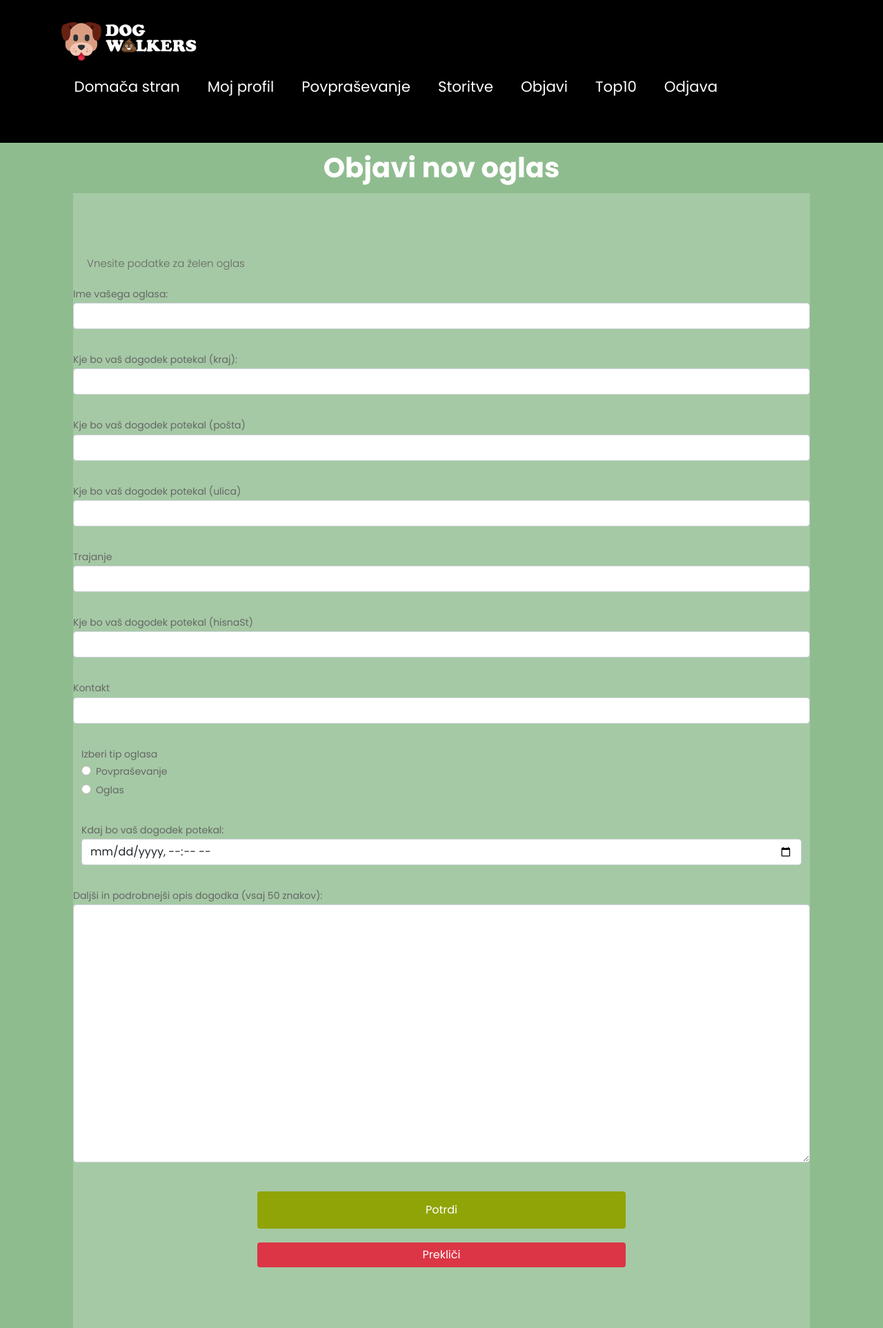
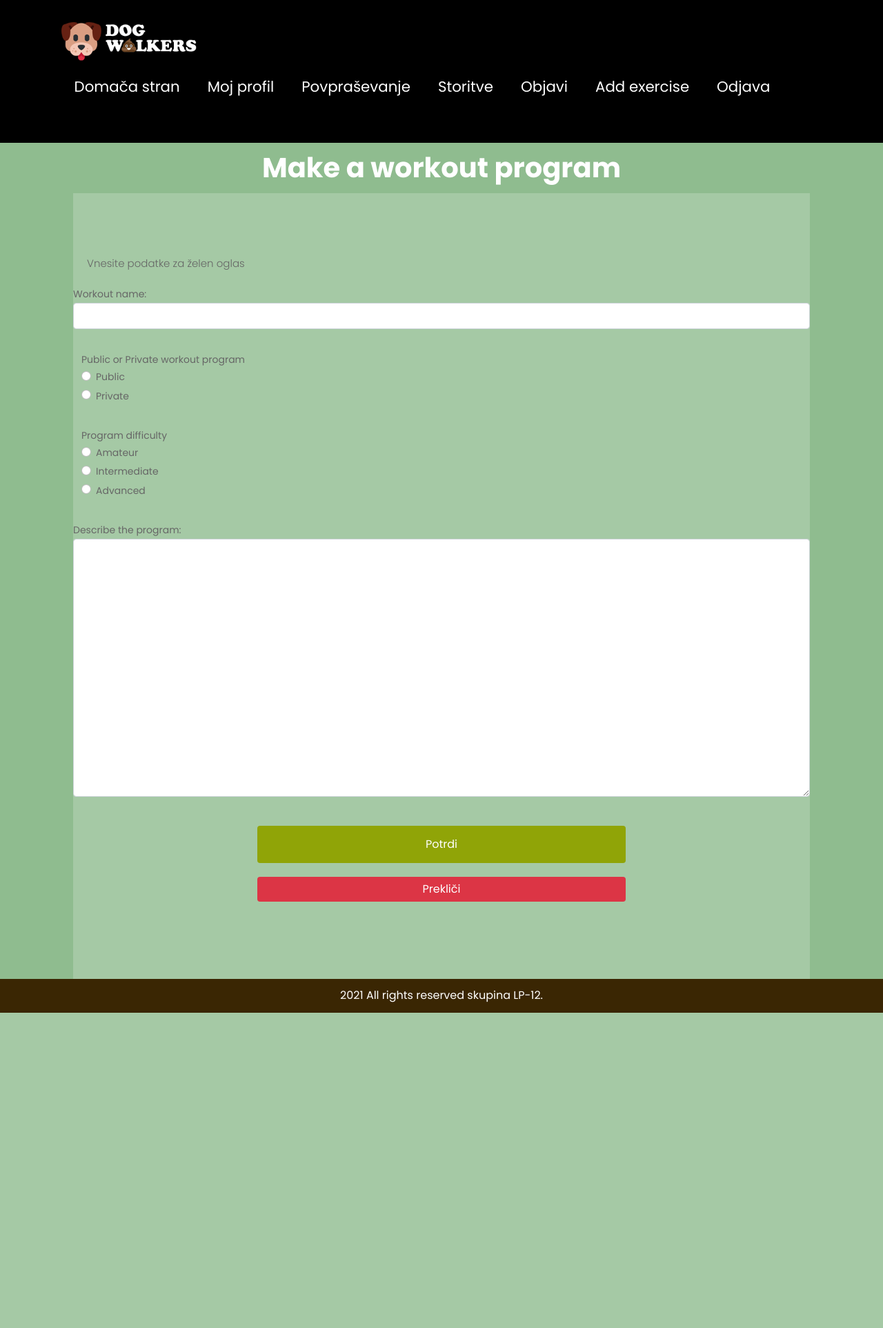
Before and after one commit to jarcM/Diplomska, a Node server app: page /objava in a window 1280 px wide. Shown: the top 1925 px of the page at 69% size. After the commit the page ends 1468 px from the top, so only its background shows below. Run offline with Node 20, Linux system fonts and the light colour scheme; some libraries are stand-ins or nearby versions.

Commit message:
Starting

```diff
--- a/app_api/controllers/dogodki.js
+++ b/app_api/controllers/dogodki.js
@@ -1,5 +1,8 @@
 const mongoose = require('mongoose');
 const Dogodek = mongoose.model('Dogodek');
+const Program = mongoose.model('Program');
+const Exercise = mongoose.model('Exercise');
+
 const Uporabnik = mongoose.model('Uporabnik');
 const Oglas = mongoose.model('Oglas');
 const NodeGeocoder = require('node-geocoder');
@@ -98,31 +101,20 @@ const dogodekKreiraj = (req, res) => {
     });
 };
 const oglasKreiraj = (req, res) => {
-    Dogodek.create({
-        koordinate: [
-            parseFloat(req.body.lat),
-            parseFloat(req.body.lng)
-        ],
-        naslovOglasa: req.body.naslovOglasa,
-        kraj: req.body.kraj,
-        posta: req.body.posta,
-        ulica: req.body.ulica,
-        hisnaSt: req.body.hisnaSt,
-        vreme: req.body.vreme,
-        kontakt: req.body.kontakt,
-        opisZahtev: req.body.opisZahtev,
-        kreatorID: sessionID,
-        jePovprasevanje: req.body.jePovprasevanje,
-        datum: req.body.datum,
-        trajanje: req.body.trajanje,
-    }, (napaka, dogodek) => {
+    console.log("do sm prslo1")
+    Program.create({
+        naslov: req.body.naslov,
+        visibility: req.body.visibility,
+        difficulty: req.body.difficulty,
+    }, (napaka, program) => {
         if (napaka) {
             res.status(400).json(napaka);
         } else {
-            res.status(201).json(dogodek);
+            res.status(201).json(program);
         }
     });
 };
+
 const dogodkiPreberiIzbrano = (req, res) => {
     Dogodek
         .findById(req.params.idDogodka)
@@ -281,6 +273,40 @@ const prikaziObrazecZaDogodek = (req, res) => {
 const dodajOglas = (req, res) => {
     prikaziObrazecZaOglas(req, res);
 }
+const dodajVaje = (req, res) => {
+    Program.findOne()
+        .sort(({_id:-1}))
+        .exec((napaka, program) => {
+            if (napaka) {
+                console.log(napaka);
+                res.status(400).json(napaka);
+            } else {
+                console.log(program.naslov)
+                Exercise.find()
+                    .sort(({_id:1}))
+                    .exec((napaka, exercise) => {
+                        if (napaka) {
+                            console.log(napaka);
+                            res.status(400).json(napaka);
+                        } else {
+                            Exercise.find()
+                                .sort(({_id:1}))
+                            res.render('dodajVaje',{
+                                title:'dodajVaje2',
+                                program,
+                                exercise
+
+                            })
+                        }
+                    });
+            }
+        });
+}
+const addExercise = (req, res) => {
+    res.render('addExercise',{
+        title:'addExercise',
+                })
+}
 
 const prikaziObrazecZaOglas = (req, res) => {
     res.render('objava', {
@@ -338,48 +364,74 @@ const shraniDogodek = async (req, res) => {
     });
 }
 const shraniOglas = async (req, res) => {
-    var lati = 0;
-    var longi = 0;
-    var cena = 0;
-    req.body.kraj = " " + req.body.kraj;
-    const geodata = await getgeo(req.body.ulica.concat(req.body.kraj)).catch(null);
-    console.log(req.body.kraj)
-    console.log(req.body.ulica)
-    lati = geodata[0].latitude;
-    console.log(lati)
-    longi = geodata[0].longitude;
-    axios
-        .get('api/seja')
-        .then((odgovor) => {
-            console.log(odgovor.data)
-            sessionID = odgovor.data;
-            axios({
+    console.log("do sm prslo2")
+    axios({
                 method: 'post',
-                url: '/api/oglasi',
+                url: '/api/program',
                 data: {
-                    lat: lati,
-                    lng: longi,
-                    naslovOglasa: req.body.naslovOglasa,
-                    kraj: req.body.kraj,
-                    posta: req.body.posta,
-                    ulica: req.body.ulica,
-                    vreme: req.body.vreme,
-                    hisnaSt: req.body.hisnaSt,
-                    kontakt: req.body.kontakt,
-                    opisZahtev: req.body.opisZahtev,
-                    kreatorID: sessionID,
-                    jePovprasevanje: req.body.jePovprasevanje,
-                    datum: req.body.datum,
-                    trajanje: req.body.trajanje,
+                    naslov: req.body.naslov,
+                    visibility: req.body.visibility,
+                    difficulty: req.body.difficulty,
                 }
             }).then(() => {
-                res.redirect('/servicesList');
+                res.redirect('/dodajVaje');
             }).catch((napaka) => {
                 console.log(napaka);
             });
-        })
 }
+const shraniVaje = async (req, res, program) => {
+    if (!program) {
+        res.status(404).json({"sporočilo": "Ne najdem dogodka."});
+    } else {
+        program.vaje.push({
+            naslov: req.body.naslov,
+            repsWeight:{
+                reps1:req.body.reps1,
+                reps2:req.body.reps2,
+                reps3:req.body.reps3,
+                reps4:req.body.reps4,
+                reps5:req.body.reps5,
+            },
+        });
+        program.save((napaka, program) => {
+            if (napaka) {
+                res.status(400).json(napaka);
+            } else {
+                res.redirect('/dodajVaje')
+            }
+        });
+    }
+}
+const exerciseKreiraj = (req, res) => {
+    console.log("do sm prslo1")
+    Exercise.create({
+        naslov: req.body.naslov,
+        mainBodyPart: req.body.bodyPart,
+    }, (napaka, workout) => {
+        if (napaka) {
+            res.status(400).json(napaka);
+        } else {
+            res.redirect('/addExercise')
+        }
 
+    });
+
+};
+const vajeKreiraj = (req, res) => {
+    Program.findOne()
+        .sort(({_id:-1}))
+        .select('vaje')
+        .exec((napaka, program) => {
+            if (napaka) {
+                console.log(napaka);
+                res.status(400).json(napaka);
+            } else {
+                console.log(program._id)
+                shraniVaje(req,res,program, req.body)
+            }
+        });
+
+};
 const odjavi = (req, res) => {
     if (!req.params.idDogodka) {
         return res.status(404).json("ne");
@@ -469,7 +521,6 @@ const izbrisi = (req, res) => {
             }
     }
 
-
 const posodobiDogodek = async (req, res) => {
     console.log("tuki2")
     if (!req.params.idDogodka) {
@@ -531,10 +582,15 @@ module.exports = {
     dodajDogodek,
     dodajOglas,
     shraniOglas,
+    shraniVaje,
     shraniDogodek,
     odjavi,
     prijavi,
+    dodajVaje,
     izbrisi,
     posodobiDogodek,
-    rezervirajDogodek
+    rezervirajDogodek,
+    vajeKreiraj,
+    addExercise,
+    exerciseKreiraj
 };
--- a/app_api/routes/index.js
+++ b/app_api/routes/index.js
@@ -13,7 +13,7 @@ router.get('/dogodki',
     ctrlDogodki.dogodkiSeznam);
 router.post('/dogodki',
     ctrlDogodki.dogodekKreiraj);
-router.post('/oglasi',
+router.post('/program',
     ctrlDogodki.oglasKreiraj);
 router.get('/dogodki/:idDogodka',
     ctrlDogodki.dogodkiPreberiIzbrano);
@@ -23,6 +23,10 @@ router.put('/dogodki/:idDogodka',
     ctrlDogodki.dogodkiPosodobiIzbrano);
 router.delete('/dogodki/:idDogodka',
     ctrlDogodki.dogodkiIzbrisiIzbrano);
+
+/* Komentarji */
+router.post('/program/vaje',
+    ctrlDogodki.vajeKreiraj);
 
 /* Komentarji */
 router.post('/uporabniki/:idUporabnika/komentarji',
--- a/app_server/routes/index.js
+++ b/app_server/routes/index.js
@@ -18,8 +18,13 @@ router.get('/profilAfterKomentar/:idUporabnika', ctrlMain.profilAfterKomentar);
 
 router.get('/AddEvent', ctrlDogodki.dodajDogodek);
 router.get('/objava', ctrlDogodki.dodajOglas);
+router.get('/dodajVaje', ctrlDogodki.dodajVaje);
+router.get('/addExercise',ctrlDogodki.addExercise)
+router.post('/addExercise',ctrlDogodki.exerciseKreiraj)
+
 router.post("/AddEvent", ctrlDogodki.shraniDogodek);
 router.post("/objava", ctrlDogodki.shraniOglas);
+router.post("/dodajVaje", ctrlDogodki.vajeKreiraj);
 router.get('/EditEvent', ctrlMain.editEvent);
 router.get('/EditEvent/:idDogodka', ctrlDogodki.urediDogodek);
 router.get('/rezervirajDogodek/:idDogodka', ctrlDogodki.rezervirajDogodek);
--- a/app_server/views/layout.hbs
+++ b/app_server/views/layout.hbs
@@ -82,7 +82,7 @@
                                 <a class="nav-item nav-link" href="/objava">Objavi</a>
                             </li>
                             <li class="nav-item">
-                                <a class="nav-item nav-link" href="/top10">Top10</a>
+                                <a class="nav-item nav-link" href="/addExercise">Add&nbspexercise</a>
                             </li>
                             <li class="nav-item">
                                 <a class="nav-item nav-link" href="/">Odjava</a>
--- a/app_server/views/layout2.hbs
+++ b/app_server/views/layout2.hbs
@@ -81,7 +81,7 @@
                                 <a class="nav-item nav-link" href="/objava">Objavi</a>
                             </li>
                             <li class="nav-item" style="visibility:hidden">
-                                <a class="nav-item nav-link" href="/top10">Top10</a>
+                                <a class="nav-item nav-link" href="/addExercise">Add&nbspexercise</a>
                             </li>
                             <li class="nav-item">
                                 <a class="nav-item nav-link" href="/prijava">Prijava</a>
--- a/app_server/views/objava.hbs
+++ b/app_server/views/objava.hbs
@@ -1,7 +1,7 @@
 <form id="dodajOglas" action="" method="post" role="form">
     <div class="container">
         <div class="container">
-            <div class="collection_text">Objavi nov oglas</div>
+            <div class="collection_text">Make a workout program</div>
         </div>
 
         <div class="container bg-light2 flex-wrapper">
@@ -9,49 +9,24 @@
                 <div class="racing_shoes">
                     <p>Vnesite podatke za želen oglas</p>
                     <div class="form-group">
-                        <label>Ime vašega oglasa:</label>
-                        <input id="naslovOglasa" type="text" class="form-control" name="naslovOglasa" required>
+                        <label>Workout name:</label>
+                        <input id="naslov" type="text" class="form-control" name="naslov" required>
                     </div>
-                    <div class="form-group">
-                        <label>Kje bo vaš dogodek potekal (kraj):</label>
-                        <input id="kraj" type="text" class="form-control" name="kraj" required>
-                    </div>
-                    <div class="form-group">
-                        <label>Kje bo vaš dogodek potekal (pošta)</label>
-                        <input id="posta" type="text" class="form-control" name="posta" required>
-                    </div>
-                    <div class="form-group">
-                        <label>Kje bo vaš dogodek potekal (ulica)</label>
-                        <input id="ulica" type="text" class="form-control" name="ulica" required>
-                    </div>
-                    <div class="form-group">
-                        <label>Trajanje</label>
-                        <input id="trajanje" type="text" class="form-control" name="trajanje" required>
-                    </div>
-                    <div class="form-group">
-                        <label>Kje bo vaš dogodek potekal (hisnaSt)</label>
-                        <input id="hisnaSt" type="text" class="form-control" name="hisnaSt" required>
-                    </div>
-                    <div class="form-group">
-                        <label>Kontakt</label>
-                        <input id="kontakt" type="text" class="form-control" name="kontakt" required>
-                    </div>
-
                     <div class="container">
                         <div class="row">
                             <div class="col-xs-12-col-md-6">
                                 <div class="form-group">
-                                    <label>Izberi tip oglasa</label>
+                                    <label>Public or Private workout program</label>
                                     <div class="form-check">
                                         <label class="form-check-label">
-                                            <input id="jePovprasevanje" type="radio" class="form-check-input" name="jePovprasevanje"
-                                                   value="true">Povpraševanje
+                                            <input id="visibility" type="radio" class="form-check-input" name="visibility"
+                                                   value="true">Public
                                         </label>
                                     </div>
                                     <div class="form-check">
                                         <label class="form-check-label">
-                                            <input id="jePovprasevanje" type="radio" class="form-check-input" name="jePovprasevanje"
-                                                   value="">Oglas
+                                            <input id="visibility" type="radio" class="form-check-input" name="visibility"
+                                                   value="">Private
                                         </label>
                                     </div>
 
@@ -59,17 +34,35 @@
                             </div>
                         </div>
                     </div>
-
                     <div class="container">
-                        <div class="row form-group">
-                            <div class="col-xs-12-col-md-4 nejcRows">
-                                <label>Kdaj bo vaš dogodek potekal:</label>
-                                <input id="datum" type="datetime-local" class="form-control" name="datum" required>
+                        <div class="row">
+                            <div class="col-xs-12-col-md-6">
+                                <div class="form-group">
+                                    <label>Program difficulty</label>
+                                    <div class="form-check">
+                                        <label class="form-check-label">
+                                            <input id="difficulty" type="radio" class="form-check-input" name="difficulty"
+                                                   value="amateur">Amateur
+                                        </label>
+                                    </div>
+                                    <div class="form-check">
+                                        <label class="form-check-label">
+                                            <input id="difficulty" type="radio" class="form-check-input" name="difficulty"
+                                                   value="intermediate">Intermediate
+                                        </label>
+                                    </div>
+                                    <div class="form-check">
+                                        <label class="form-check-label">
+                                            <input id="difficulty" type="radio" class="form-check-input" name="difficulty"
+                                                   value="advanced">Advanced
+                                        </label>
+                                    </div>
+                                </div>
                             </div>
                         </div>
                     </div>
                     <div class="form-group">
-                        <label>Daljši in podrobnejši opis dogodka (vsaj 50 znakov):</label>
+                        <label>Describe the program:</label>
                         <textarea id="opisZahtev" class="form-control" rows="15" name="opisZahtev" required></textarea>
                     </div>
                     <div class="form-group" style="text-align:center">
```
Also changed, not shown: app_api/models/sheme.js (+33 -0 lines), app_server/controllers/main.js (+4 -3 lines), app_server/views/addExercise.hbs (added, +26 -0 lines), app_server/views/dodajVaje.hbs (added, +62 -0 lines).
